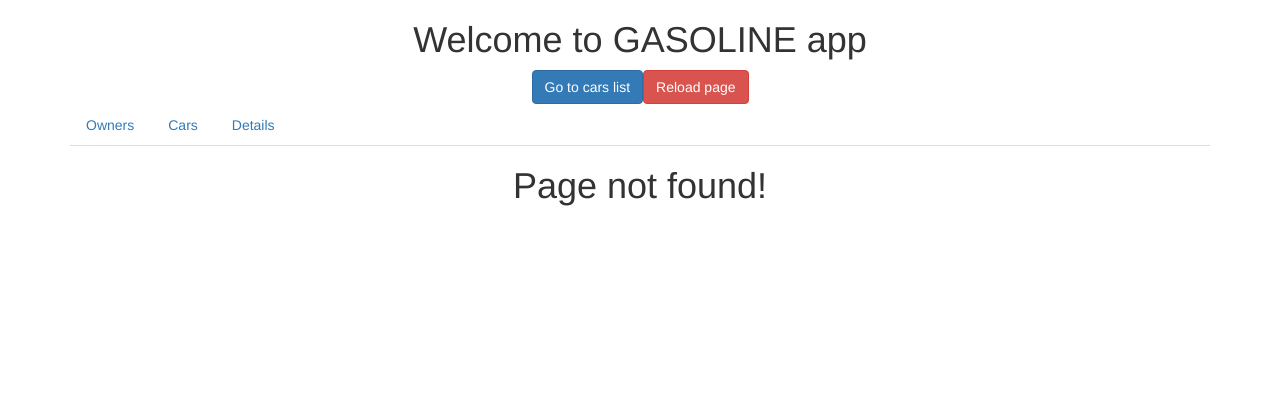
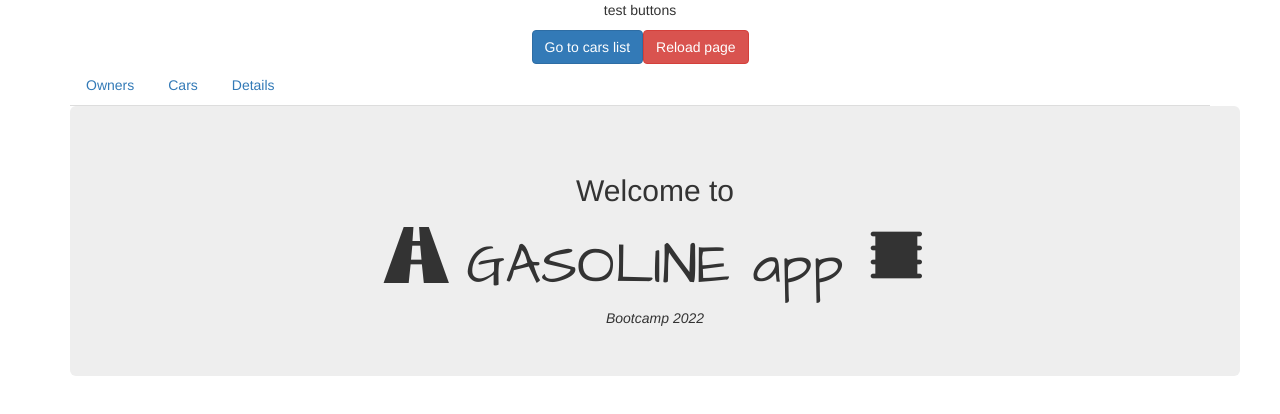
Before and after one commit to Dominik-Kosut/gasoline-app, an Angular app: page / in a window 1280 px wide. Before the commit this address had no page. Shown: the top 414 px of the page. Built offline with nearby package versions, Linux system fonts and the light colour scheme.

Commit message:
welcome page + little changes

```diff
--- a/angular.json
+++ b/angular.json
@@ -91,6 +91,7 @@
               "src/assets"
             ],
             "styles": [
+              "node_modules/bootstrap/dist/css/bootstrap.min.css",
               "src/styles.css"
             ],
             "scripts": []
--- a/src/app/app-routing.module.ts
+++ b/src/app/app-routing.module.ts
@@ -1,4 +1,4 @@
-import { NgModule } from "@angular/core";
+import { Component, NgModule } from "@angular/core";
 import { Routes, RouterModule} from "@angular/router";
 import { CarsComponent } from "./cars/cars.component";
 import { DetailsComponent } from "./details/details.component";
@@ -6,8 +6,10 @@ import { EditOwnerComponent } from "./owners/edit-owner/edit-owner.component";
 import { OwnerComponent } from "./owners/owner/owner.component";
 import { OwnersComponent } from "./owners/owners.component";
 import { PageNotFoundComponent } from "./page-not-found/page-not-found.component";
+import { WelcomeComponent } from "./welcome/welcome.component";
 
 const appRoutes: Routes = [
+    {path: '', component: WelcomeComponent},
     {path: 'owners', component: OwnersComponent, children: [
       {path: ':id', component: OwnerComponent},
       {path: ':id/edit', component: EditOwnerComponent}
--- a/src/app/app.component.html
+++ b/src/app/app.component.html
@@ -1,5 +1,5 @@
 <div class="text-center">
-    <h1>Welcome to GASOLINE app</h1>
+    <p>test buttons</p>
     <button class="btn btn-primary" (click)="onLoadCars()">Go to cars list</button>
     <button class="btn btn-danger" (click)="onReload()">Reload page</button>
 </div>
--- a/src/app/app.module.ts
+++ b/src/app/app.module.ts
@@ -11,6 +11,7 @@ import { OwnerComponent } from './owners/owner/owner.component';
 import { EditOwnerComponent } from './owners/edit-owner/edit-owner.component';
 import { PageNotFoundComponent } from './page-not-found/page-not-found.component';
 import { AppRoutingModule } from './app-routing.module';
+import { WelcomeComponent } from './welcome/welcome.component';
 
 @NgModule({
   declarations: [
@@ -20,7 +21,8 @@ import { AppRoutingModule } from './app-routing.module';
     DetailsComponent,
     OwnerComponent,
     EditOwnerComponent,
-    PageNotFoundComponent
+    PageNotFoundComponent,
+    WelcomeComponent
   ],
   imports: [
     HttpClientModule,
--- a/src/app/owners/owners.component.html
+++ b/src/app/owners/owners.component.html
@@ -10,6 +10,7 @@
             <div class="list-group">
                 <div *ngFor="let owner of owners; let i = index">
                     <a
+                    routerLinkActive="active"
                     class="list-group-item clearfix"
                     [routerLink]="['/owners', owner.id]">
                     <div class="pull-left">
--- /dev/null
+++ b/src/app/welcome/welcome.component.html
@@ -0,0 +1,13 @@
+<div class="container jumbotron text-center">
+    <div class="row">
+        <div class="col-xs-12">
+            <h2>Welcome to</h2>
+            <h1 style="font-family: Architects Daughter, cursive; font-size: 4em;">
+                <span class="glyphicon glyphicon-road"></span>
+                GASOLINE app
+                <span class="glyphicon glyphicon-oil"></span>
+            </h1>
+            <em>Bootcamp 2022</em>
+        </div>
+    </div>
+</div>
--- /dev/null
+++ b/src/app/welcome/welcome.component.ts
@@ -0,0 +1,15 @@
+import { Component, OnInit } from '@angular/core';
+
+@Component({
+  selector: 'app-welcome',
+  templateUrl: './welcome.component.html',
+  styleUrls: ['./welcome.component.css']
+})
+export class WelcomeComponent implements OnInit {
+
+  constructor() { }
+
+  ngOnInit(): void {
+  }
+
+}
--- a/src/index.html
+++ b/src/index.html
@@ -6,6 +6,9 @@
   <base href="/">
   <meta name="viewport" content="width=device-width, initial-scale=1">
   <link rel="icon" type="image/x-icon" href="favicon.ico">
+  <link rel="preconnect" href="https://fonts.googleapis.com">
+  <link rel="preconnect" href="https://fonts.gstatic.com" crossorigin>
+  <link href="https://fonts.googleapis.com/css2?family=Architects+Daughter&display=swap" rel="stylesheet">
 </head>
 <body>
   <app-root></app-root>
```
Also changed, not shown: src/app/welcome/welcome.component.css (added), 1 other file (tests, documents, lock files or other folders).
